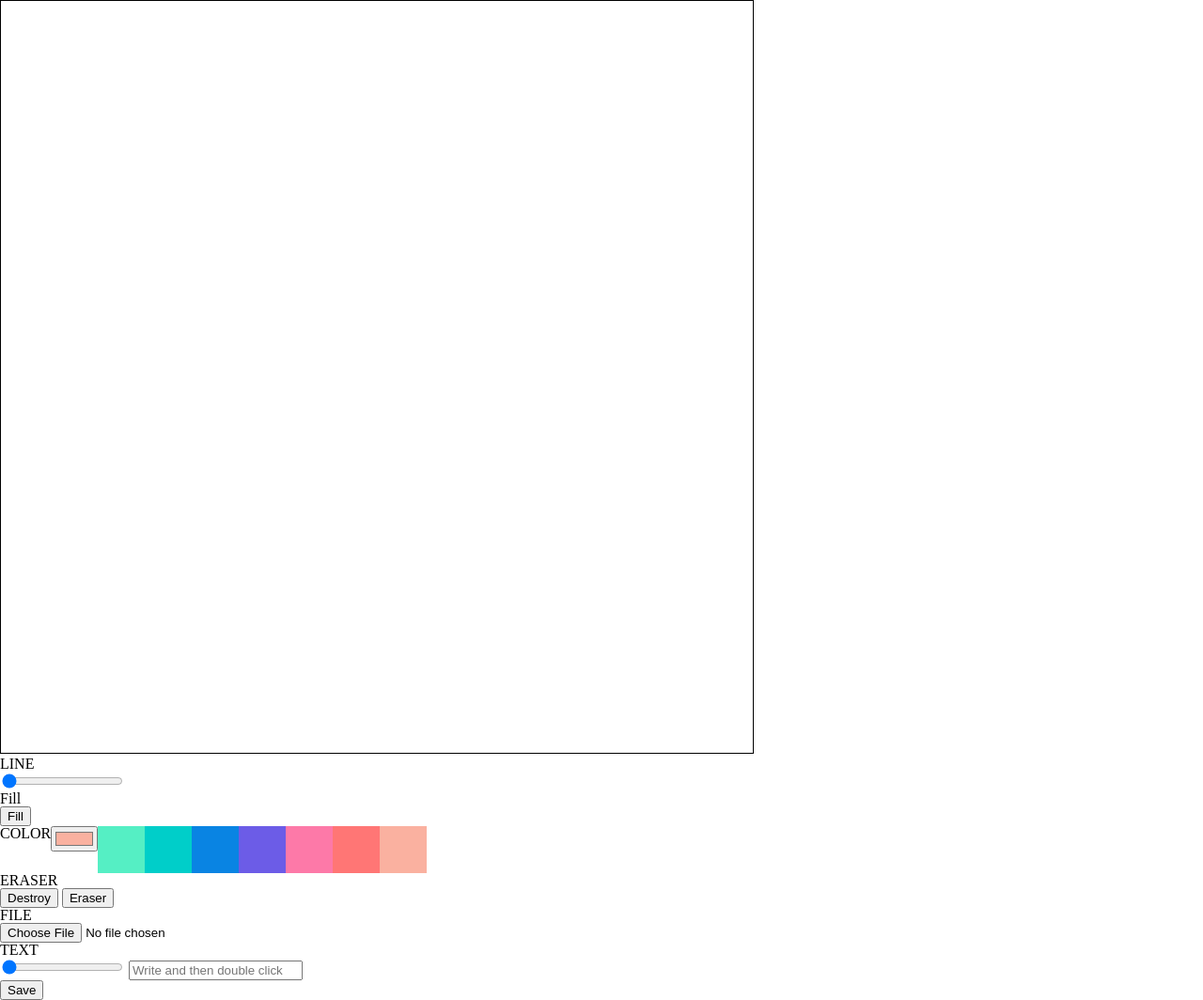
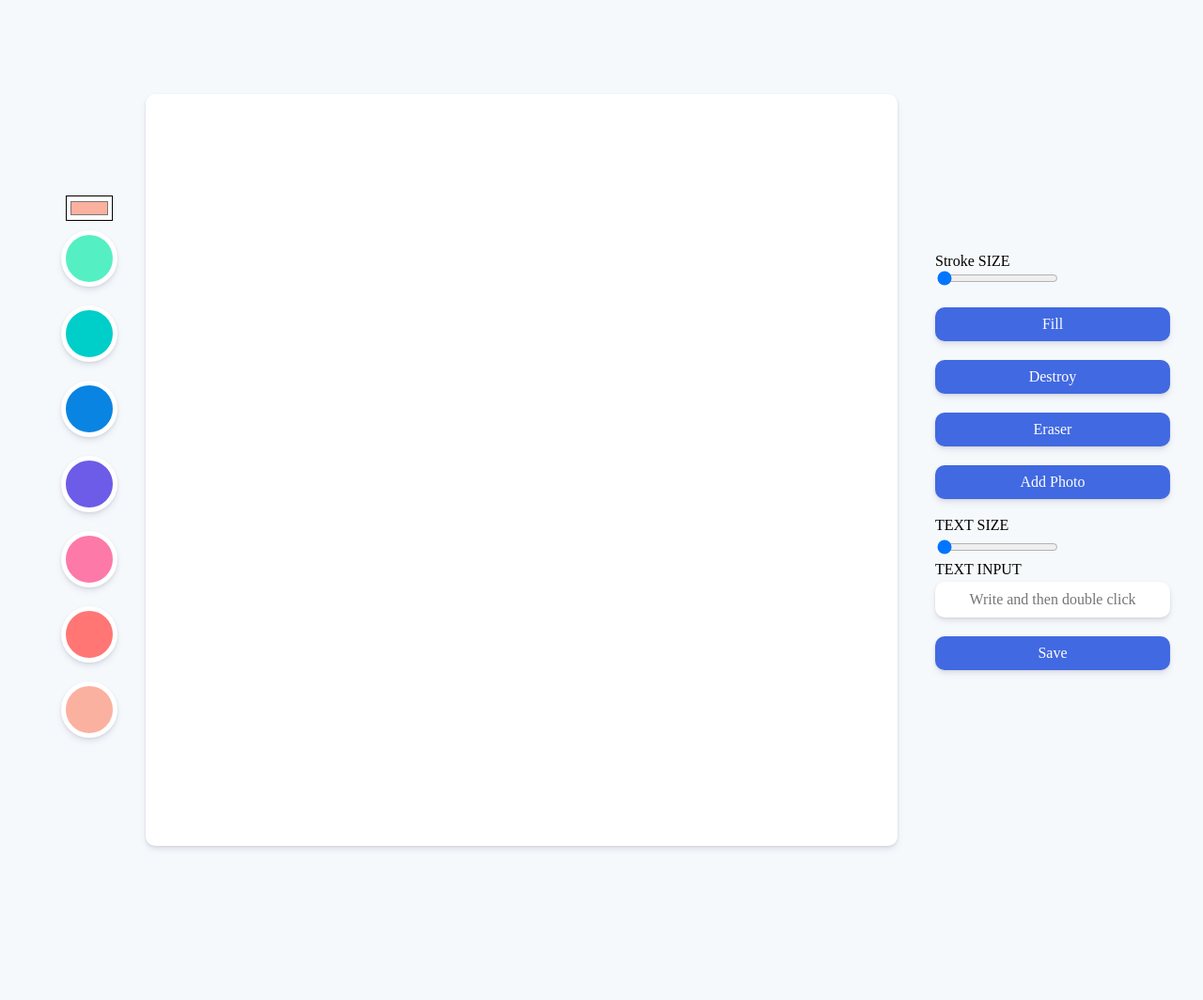
Before and after one commit to fe-judy-leems/canvas-api, a plain HTML site: page index.html in a window 1280 px wide. Shown: the whole page at 94% size. After the commit the page ends 1003 px from the top, so only its background shows below. Drawn offline with Linux system fonts and the light colour scheme.

Commit message:
그림판 기본 스타일 작성

```diff
--- a/index.html
+++ b/index.html
@@ -11,23 +11,9 @@
 <body>
   <div class="app-container">
     <div class="row">
-      <div class="column">
-        <div class="canavs-container">
-          <canvas></canvas>
-        </div>
-      </div>
-      <div class="column">
-        <div class="tool-container">
-          <div class="draw-container">
-            <p>LINE</p>
-            <input type="range" id="input-line-width" min="1" max="10" value="1" step="0.1" />
-          </div>
-          <div class="fill-container">
-            <p>Fill</p>
-            <button id="mode-btn">Fill</button>
-          </div>
-          <div class="color-container">
-            <p>COLOR</p>
+      <div class="column column--horizontal">
+        <div class="color-container">
+          <div class="colors">
             <input type="color" id="color" />
             <div class="color-option" data-color="#55efc4" style="background-color: #55efc4;"></div>
             <div class="color-option" data-color="#00cec9" style="background-color: #00cec9;"></div>
@@ -37,18 +23,36 @@
             <div class="color-option" data-color="#ff7675" style="background-color: #ff7675;"></div>
             <div class="color-option" data-color="#fab1a0" style="background-color: #fab1a0;"></div>
           </div>
+        </div>
+        <div class="canavs-container">
+          <canvas></canvas>
+        </div>
+      </div>
+      <div class="column column--vertical">
+        <div class="tool-container">
+          <div class="draw-container">
+            <p>Stroke SIZE</p>
+            <input type="range" id="input-line-width" min="1" max="10" value="1" step="0.1" />
+          </div>
+          <div class="fill-container">
+            <button id="mode-btn">Fill</button>
+          </div>
           <div class="button-container">
-            <p>ERASER</p>
-            <button id="destroy-btn">Destroy</button>
-            <button id="eraser-btn">Eraser</button>
+            <div class="buttons">
+              <button id="destroy-btn">Destroy</button>
+              <button id="eraser-btn">Eraser</button>
+            </div>
           </div>
           <div class="file-container">
-            <p>FILE</p>
-            <input type="file" accept="image/*" id="file" />
+            <label for="file" class="input-file-button">
+              Add Photo
+              <input type="file" accept="image/*" id="file" />
+            </label>
           </div>
           <div class="text-container">
-            <p>TEXT</p>
+            <label for="input-font-width">TEXT SIZE</label>
             <input type="range" id="input-font-width" min="16" max="30" value="16" step="1" />
+            <label for="text">TEXT INPUT</label>
             <input type="text" placeholder="Write and then double click" id="text" />
           </div>
           <div class="save-container">
--- a/style.css
+++ b/style.css
@@ -129,19 +129,115 @@ table {
   border-spacing: 0;
 }
 
+
+body {
+  background-color: #f6f9fc;
+}
+
+.app-container {
+  display: flex;
+  padding: 100px 0;
+  justify-content: center;
+  align-items: center;
+}
+
+.row {
+  display: flex;
+  align-items: center;
+  gap: 40px;
+}
+
 canvas {
   width: 800px;
   height: 800px;
-  border: 1px solid black;
   cursor: pointer;
+  border: 10px;
+  background: #fff;
+  border-radius: 10px;
+  box-shadow: 0 4px 6px rgba(50, 50, 93, 0.11), 0 1px 3px rgba(0, 0, 0, 0.08);
+}
+
+.column--horizontal {
+  display: flex;
+  align-items: center;
+}
+
+.column.column--vertical div[class$="-container"] {
+  margin-bottom: 20px;
+  min-width: 250px;
 }
 
 .color-container {
+  margin: 0 20px;
+}
+
+.colors {
   display: flex;
+  justify-content: center;
+  align-items: center;
+  flex-direction: column;
 }
 
 .color-option {
   width: 50px;
   height: 50px;
   cursor: pointer;
+  border-radius: 50%;
+  margin: 10px;
+  border: 5px solid #fff;
+  box-shadow: 0 4px 6px rgba(50, 50, 93, 0.11), 0 1px 3px rgba(0, 0, 0, 0.08);
 }
+
+input#color {
+  background-color: white;
+}
+
+button,
+.input-file-button {
+  all: unset;
+  display: block;
+  padding: 10px 0px;
+  text-align: center;
+  background-color: royalblue;
+  color: white;
+  font-weight: 500;
+  cursor: pointer;
+  border-radius: 10px;
+  transition: opacity linear .1s;
+  box-shadow: 0 4px 6px rgba(50, 50, 93, 0.11), 0 1px 3px rgba(0, 0, 0, 0.08);
+}
+
+label {
+  display: block;
+  margin: 5px 0;
+}
+
+button {
+  display: flex;
+  flex-direction: column;
+  gap: 20px;
+  width: 100%;
+}
+
+button+button {
+  margin-top: 20px;
+}
+
+button:hover {
+  opacity: 0.85;
+}
+
+input#file {
+  display: none;
+}
+
+input#text {
+  all: unset;
+  width: 100%;
+  padding: 10px 0px;
+  border-radius: 10px;
+  font-weight: 500;
+  text-align: center;
+  background-color: white;
+  box-shadow: 0 4px 6px rgba(50, 50, 93, 0.11), 0 1px 3px rgba(0, 0, 0, 0.08);
+}
```
